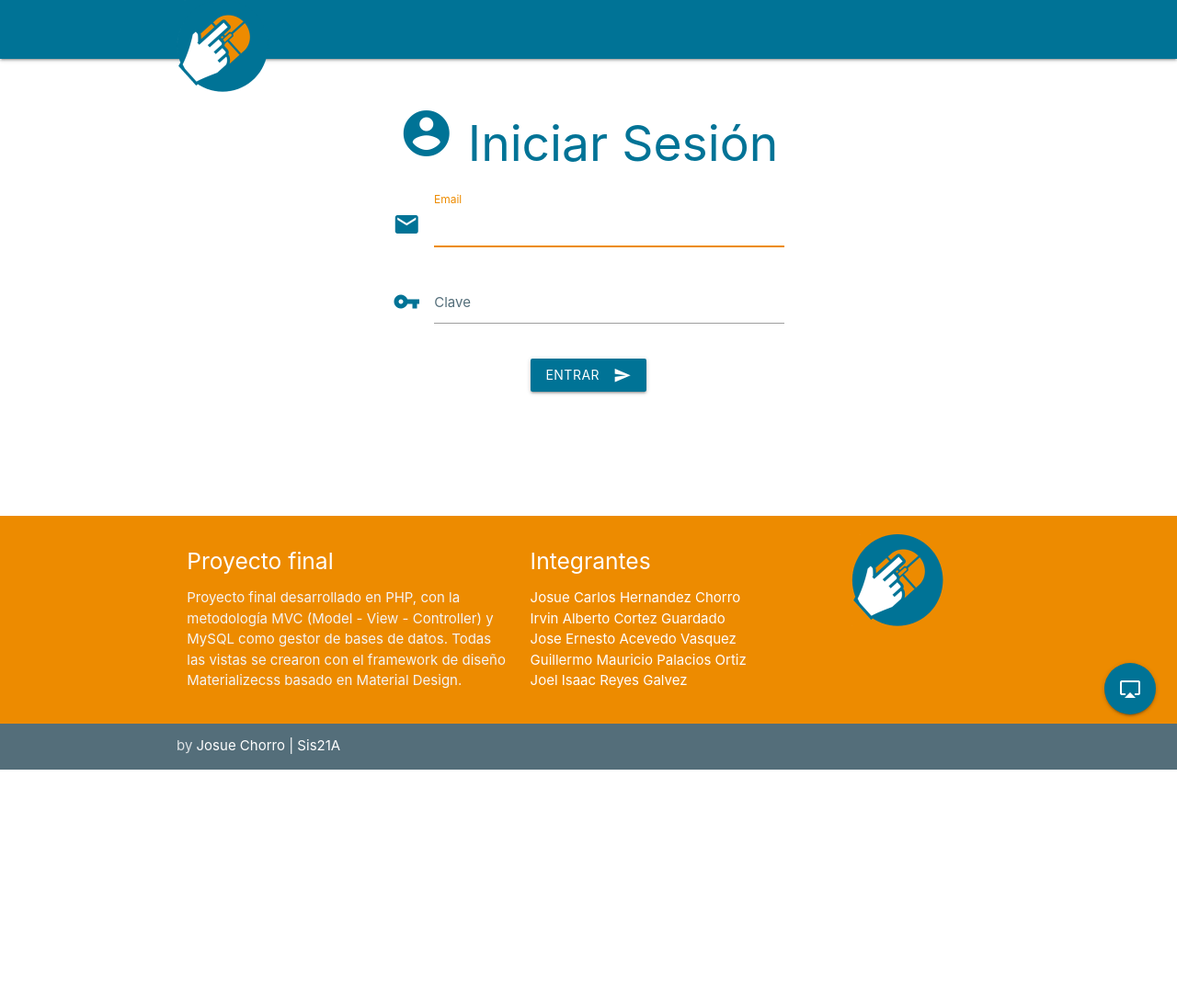
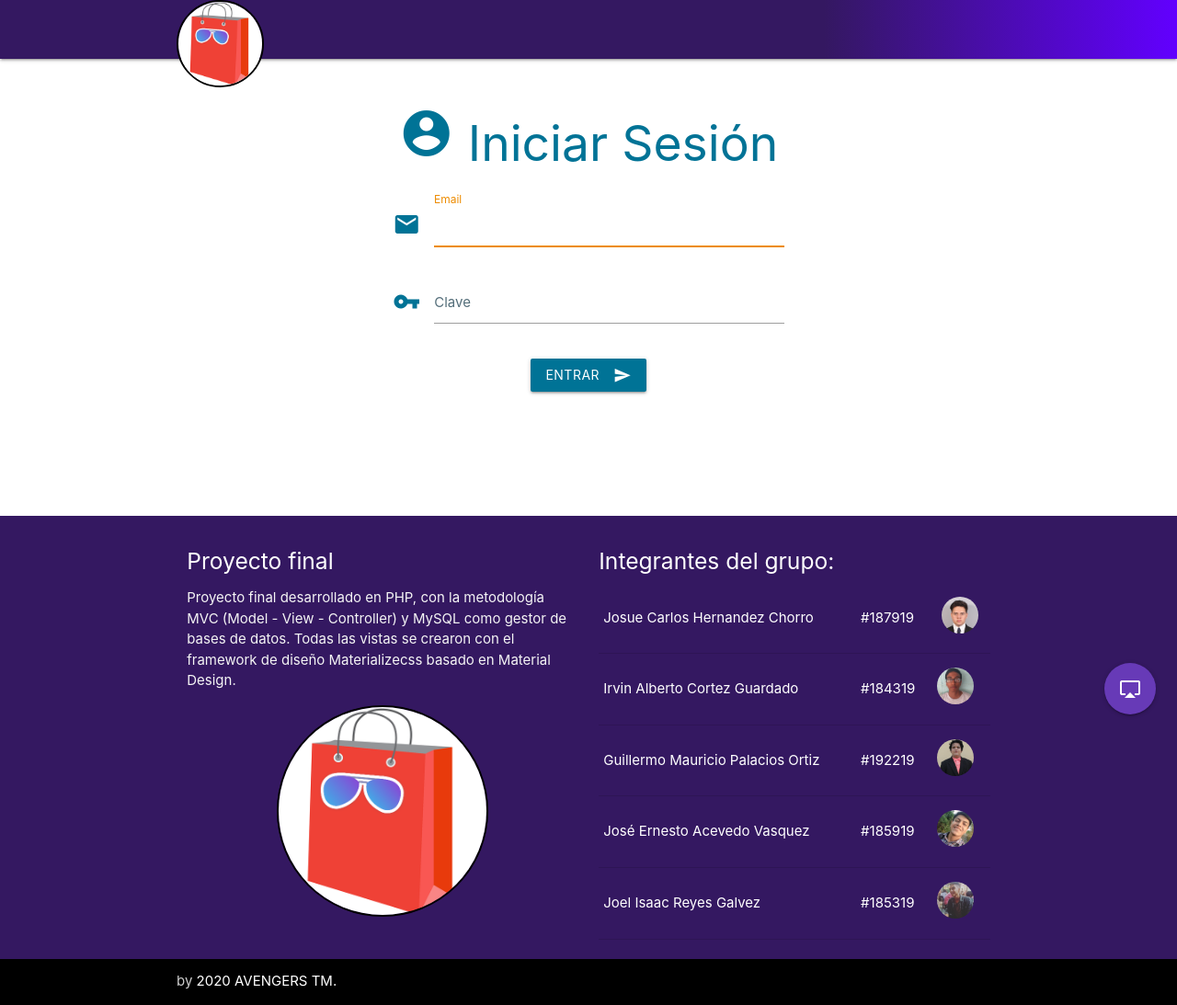
Before and after one commit to JosueChorro/Proyecto_Final_PHP, a PHP site: page / in a window 1280 px wide. Shown: the whole page at 92% size. Before the commit the page ends 837 px from the top, so only its background shows below. Run offline with PHP 8.4, Linux system fonts and the light colour scheme.

Commit message:
nuevos estilos agregados

```diff
--- a/model/Conexion.php
+++ b/model/Conexion.php
@@ -1,11 +1,14 @@
 <?php
-class Conexion {
-    public static function Conectar(){
-        $pdo = new PDO("mysql:host=localhost:3307;
-        dbname=clothing_store_bd;charset=utf8", "root", "");
-        $pdo->setAttribute(PDO::ATTR_ERRMODE,
-        PDO::ERRMODE_EXCEPTION);
+class Conexion
+{
+    public static function Conectar()
+    {
+        $pdo = new PDO("mysql:host=localhost:3306;
+        dbname=clothing_store_bd;charset=utf8", "root", "LOSPERICOS2018");
+        $pdo->setAttribute(
+            PDO::ATTR_ERRMODE,
+            PDO::ERRMODE_EXCEPTION
+        );
         return $pdo;
     }
 }
-?>
--- a/view/login/login.php
+++ b/view/login/login.php
@@ -1,24 +1,37 @@
 <!DOCTYPE html>
 <html lang="es">
+
 <head>
-  <meta http-equiv="Content-Type" content="text/html; charset=UTF-8"/>
-  <meta name="viewport" content="width=device-width, initial-scale=1, maximum-scale=1.0"/>
+  <meta http-equiv="Content-Type" content="text/html; charset=UTF-8" />
+  <meta name="viewport" content="width=device-width, initial-scale=1, maximum-scale=1.0" />
   <title>Proyecto PHP-MVC-MYSQL</title>
 
   <!-- CSS  -->
-  <link href="view/img/favicon.png" type="image/png" rel="icon"/>
+  <link href="view/img/logo.png" type="image/png" rel="icon" />
   <link href="view/css/icon.css" rel="stylesheet">
-  <link href="view/css/materialize.css" type="text/css" rel="stylesheet" media="screen,projection"/>
-  <link href="view/css/style.css" type="text/css" rel="stylesheet" media="screen,projection"/>
+  <link href="view/css/materialize.css" type="text/css" rel="stylesheet" media="screen,projection" />
+  <link href="view/css/style.css" type="text/css" rel="stylesheet" media="screen,projection" />
+  <link href="view/css/jquery.dataTables.css" type="text/css" rel="stylesheet" media="screen,projection" />
 </head>
+
 <body>
-  <nav class="azul-ast" role="navigation" id="nav">
+  <nav class="" role="navigation" id="nav" style="background: rgb(52,24,97);
+background: linear-gradient(90deg, rgba(52,24,97,1) 0%, rgba(52,24,97,1) 70%, rgba(98,0,255,1) 100%);">
+    <style>
+      .responsive-img {
+        border-radius: 50%;
+        border: 2px solid black;
+      }
+    </style>
 
-    <div class="nav-wrapper container"><a id="logo-container" href="?c=<?php echo base64_encode('Home'); ?>" class="brand-logo"><img src="view/img/logo.png" class="responsive-img" ></a>
+    <div class="nav-wrapper container"><a id="logo-container" class="brand-logo"><img src="view/img/logo.png" width="95px" class="responsive-img"></a>
 
+    </div>
   </nav>
 
   <!-- fin de la cabecera -->
+
+
 
   <!-- cuerpo de login -->
   <div class="container">
@@ -66,11 +79,11 @@
   </div>
 
   <!-- inicio del pie -->
-  <footer id="footer" class="page-footer naranja-ast">
+  <footer id="footer" class="page-footer" style="background-color: #341861;">
     <div class="container">
       <!-- floating button -->
       <div class="fixed-action-btn">
-        <a class="btn-floating btn-large azul-ast">
+        <a class="btn-floating btn-large " style="background-color: #673AB7">
           <i class="large material-icons">airplay</i>
         </a>
         <ul>
@@ -80,37 +93,84 @@
       </div>
       <!-- foot -->
       <div class="row">
-        <div class="col l5 s12">
+        <div class="col l6 s12">
           <h5 class="white-text">Proyecto final</h5>
           <p class="grey-text text-lighten-4">
             Proyecto final desarrollado en PHP, con la metodología MVC (Model - View - Controller) y MySQL como gestor de bases de datos.
             Todas las vistas se crearon con el framework de diseño Materializecss basado en Material Design.
           </p>
 
+
+          <img class="fo" src="view/img/logo.png" alt="">
+
         </div>
-        <div class="col l4 s12">
-          <h5 class="white-text">Integrantes</h5>
-          <ul>
-            <li class="white-text">Josue Carlos Hernandez Chorro</li>
-            <li class="white-text">Irvin Alberto Cortez Guardado</li>
-            <li class="white-text">Jose Ernesto Acevedo Vasquez</li>
-            <li class="white-text">Guillermo Mauricio Palacios Ortiz</li>
-            <li class="white-text">Joel Isaac Reyes Galvez</li>
-          </ul>
+        <div class="col l6 s12">
+
+
+          <table>
+            <tr></tr>
+          </table>
+
+          <style>
+            .min {
+              width: 40px;
+              border-radius: 50%;
+            }
+
+            .fo {
+              width: 230px;
+              border-radius: 50%;
+              display: block;
+              margin: auto;
+              border: 2px solid black;
+            }
+          </style>
+          <table class="table">
+            <h5 class="white-text">Integrantes del grupo:</h5>
+
+            <tbody>
+              <tr>
+                <td class="col-9">Josue Carlos Hernandez Chorro</td>
+                <td>#187919</td>
+                <td>&nbsp; <a class="white-text" href="https://github.com/JosueChorro"><img class="min" src="view/img/2.jpg"></a></td>
+              </tr>
+              <tr>
+                <td>Irvin Alberto Cortez Guardado</td>
+                <td>#184319</td>
+                <td>&nbsp;<a class="white-text" href="https://github.com/Cortezhac"><img class="min" src="view/img/4.jpeg"></a></td>
+              </tr>
+              <tr>
+                <td>Guillermo Mauricio Palacios Ortiz</td>
+                <td>#192219</td>
+                <td>&nbsp;<a class="white-text" href="https://github.com/palaciosky"><img class="min" src="view/img/5.jpeg"></a></td>
+              </tr>
+              <tr>
+                <td>José Ernesto Acevedo Vasquez</td>
+                <td>#185919</td>
+                <td>&nbsp;<a class="white-text" href="https://github.com/Ernesto-Ac"><img class="min" src="view/img/1.jpg"></a></td>
+              </tr>
+              <tr>
+                <td>Joel Isaac Reyes Galvez</td>
+                <td>#185319</td>
+                <td>&nbsp;<a class="white-text" href="https://github.com/isaacgalvez"><img class="min" src="view/img/3.jpg"></a></td>
+              </tr>
+            </tbody>
+          </table>
         </div>
 
         <div class="col l3 s12 center">
-          <img src="view/img/logo.png" alt="Logo" class="responsive-img">
         </div>
 
       </div>
     </div>
-    <div class="footer-copyright gris-ast">
+    <div class="footer-copyright black">
       <div class="container">
-      by <a class="white-text" href="https://www.youtube.com/channel/UCdCd9f4XTh2sle8P3oT_xYg" target="_blank"> Josue Chorro | Sis21A</a>
+        by <a class="white-text" href="https://www.youtube.com/channel/UCdCd9f4XTh2sle8P3oT_xYg" target="_blank">2020 AVENGERS TM.</a>
       </div>
     </div>
   </footer>
+
+
 
   <!--  Scripts-->
   <script src="view/js/jquery-2.1.1.min.js"></script>
@@ -118,4 +178,5 @@
   <script src="view/js/init.js"></script>
 
 </body>
+
 </html>
```
Also changed, not shown: view/pages/foot.php (+63 -15 lines), view/pages/foot_read.php (+63 -15 lines), view/pages/header.php (+28 -25 lines), view/img/1.jpg (added), view/img/2.jpg (added), view/img/3.jpg (added), view/img/4.jpeg (added), view/img/5.jpeg (added), view/img/logo.png. Lines whose indentation alone changed are shown as unchanged.
